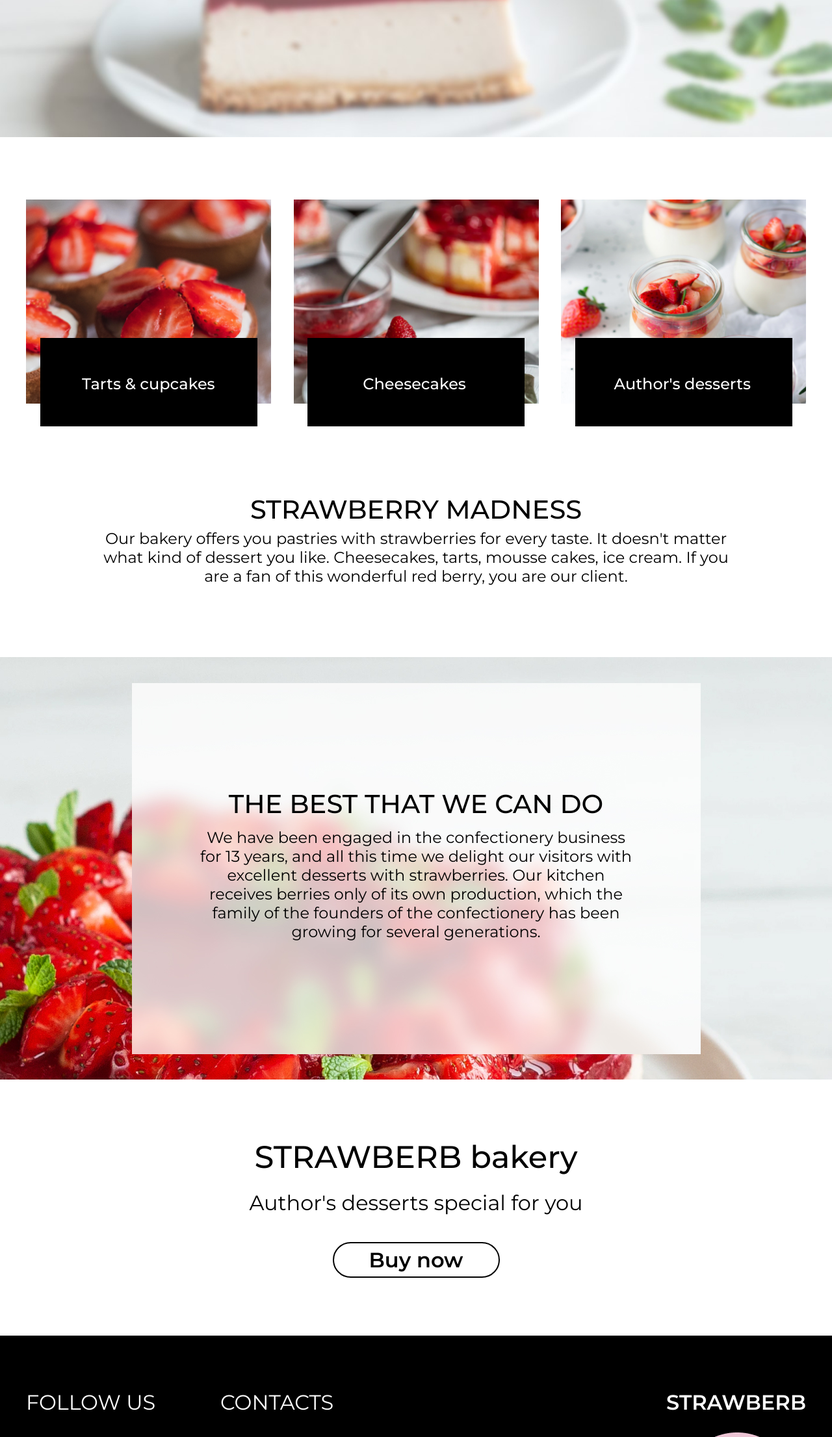
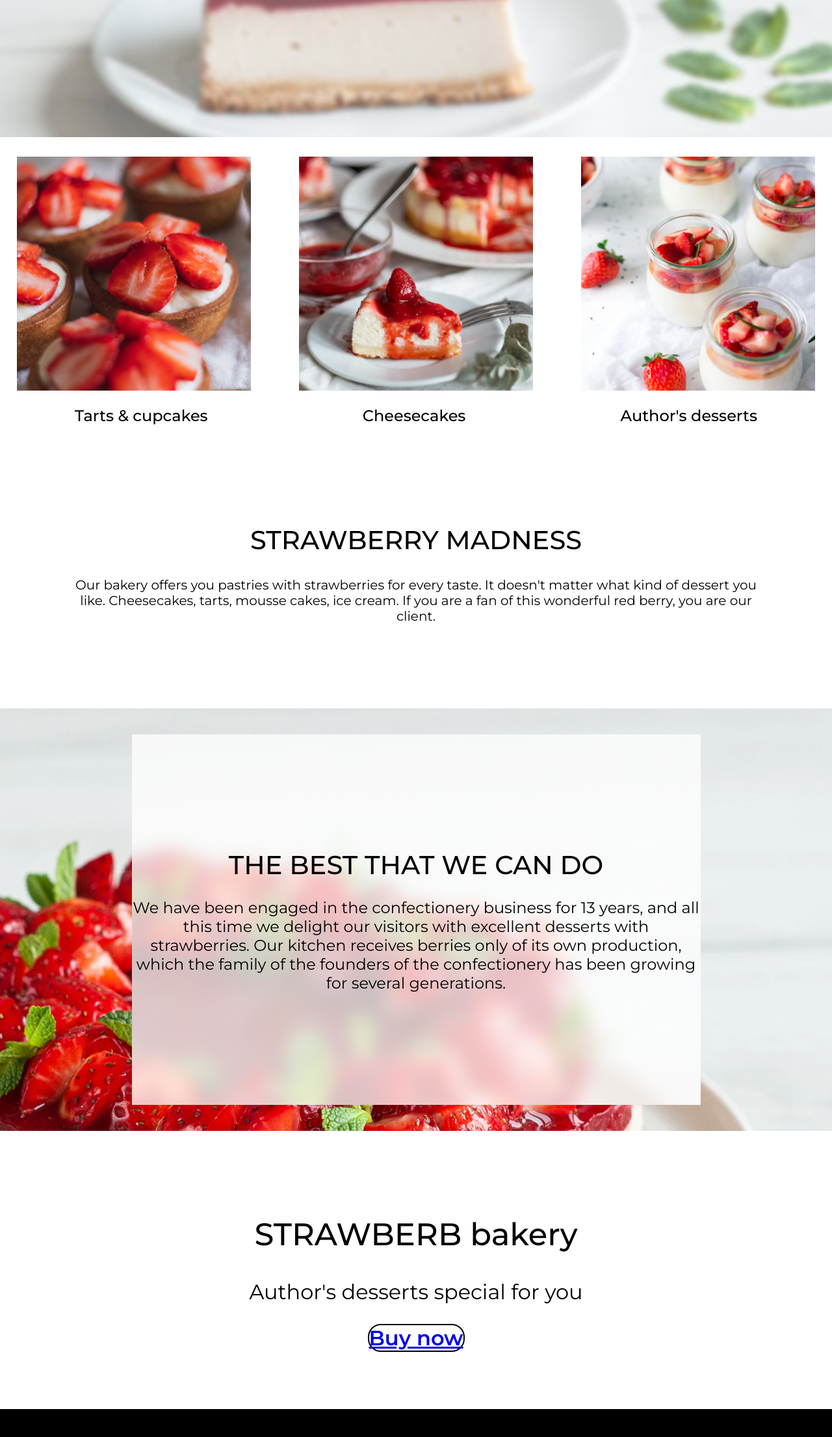
Before and after one commit to Nikdsa/art-pr, a plain HTML site: page index.html in a window 1280 px wide. Shown: the part 589-2800 px from the top of the page at 65% size. Drawn offline with Linux system fonts and the light colour scheme; files whose address does not match are found by name; a web font is replaced by a local one.

Commit message:
Add files via upload

```diff
--- a/style.css
+++ b/style.css
@@ -5,58 +5,35 @@ body {
     color: black;
     margin: 0;
 }
-
-h1,
-h2,
-h3,
-h4,
-h5,
-h6 {
-    margin: 0;
-}
-
-p {
-    margin: 0;
-}
-
-/*container*/
 .container {
     width: 100%;
-    max-width: 1200px;
+    max-width: 1440px;
     margin: 0 auto;
 }
-
-/*intro*/
 .intro {
     display: flex;
     flex-direction: column;
     justify-content: center;
     width: 100%;
     height: 100vh;
-    background: url("./img/image\ 4.jpg") center no-repeat;
+    background: url(../img/image\ 4.jpg) center no-repeat;
     background-size: cover;
 
 }
-
-/*содержимое интро*/
 .intro_title {
     font-size: 128px;
     font-family: 'Cormorant Upright', serif;
     font-weight: 600;
     text-transform: uppercase;
     text-align: center;
-    margin-bottom: 5px;
 }
-
 .intro_title_1 {
     font-size: 32px;
     font-weight: 400;
     text-transform: uppercase;
     text-align: center;
-    margin-top: 5px;
 }
-
-/*header*/
+/*Header*/
 .header {
     width: 1440px;
     height: 95px;
@@ -68,140 +45,79 @@ p {
     right: 0;
     z-index: 1000;
 }
-
-/*header logo*/
+/*strawberb header logo*/
 .header_logo {
     font-size: 32px;
+    padding-top: 30px;
     color: #fff;
     font-weight: 400;
-    padding-top: 32px;
-    padding-bottom: 33px;
 }
-
 .header_inner {
     display: flex;
     justify-content: space-between;
     align-items: center;
+    padding-bottom: 30px;
 }
-
-/*menu buttons*/
 .nav {
-    padding-top: 47px;
-    padding-bottom: 28px;
     font-size: 16px;
     font-weight: 400;
+    padding-top: 45px;
 }
-
 .menu {
     vertical-align: top;
-    margin-left: 67px;
+    margin: 0 30px;
     color: #fff;
     text-decoration: none;
 }
-
-.menu:hover {
-    color: red;
-    text-decoration: underline;
-}
-
-/*2й блок*/
 .section {
-    padding-top: 96px;
+    padding-top: 30px;
     padding-bottom: 110px;
     background-color: #ffffff;
 }
-
-/*заголовки к картинкам*/
 .section_header {
-    position: absolute;
-    bottom: 16px;
-    left: 86px;
-    z-index: 1;
     width: 100%;
-    max-width: 1029px;
+    max-width: 1050px;
     font-size: 24px;
     font-weight: 500;
     margin: 0 auto;
     display: flex;
     justify-content: space-between;
-    color: #fff;
 }
-
-/*картиночьки*/
-.cookie_header {
-    position: relative;
+.cookies {
+    display:flex;
+    justify-content: space-between;
+    padding-inline: 26px;
 }
-
-.cookies {
-    display: flex;
-    flex-wrap: nowrap;
-    justify-content: space-between;
+.cookie {
+    width: 360px;
+    height: 360px;
 }
-
-.cookie {
-    width: 377px;
-    height: 314px;
-}
-
 .z1 {
-    background: url("./img/Rectangle\ 13.jpg") no-repeat;
+    background: url("../legalizenuclearbombs/img/Rectangle\ 13.jpg") no-repeat;
     background-size: cover;
 }
-
 .z2 {
-    background: url("./img/Rectangle\ 14.jpg") no-repeat;
+    background: url("../legalizenuclearbombs/img/Rectangle\ 14.jpg") no-repeat;
     background-size: cover;
 }
-
 .z3 {
-    background: url("./img/Rectangle\ 12.jpg") no-repeat;
+    background: url("../legalizenuclearbombs/img/Rectangle\ 12.jpg") no-repeat;
     background-size: cover;
 }
-
-.rectangles {
-    position: absolute;
-    bottom: -35px;
-    left: 21px;
-    right: 21px;
-    max-width: 100%;
-    width: 1157px;
-    margin: 0 auto;
-    display: flex;
-    flex-wrap: nowrap;
-    justify-content: space-between;
-}
-
-.rectangle {
-    width: 334px;
-    height: 136px;
-    background-color: #000;
-}
-
-.rectangle:hover {
-    cursor: pointer;
-    transform: scale(1.05);
-    background-color: red;
-    transition: 0.3s ease-out;
-}
-
-/*подпись под картинками*/
 .description {
-    width: 966px;
-    margin: 0 auto;
-    font-size: 24px;
+    width: 100%;
+    max-width: 1070px;
+    margin: 0 auto 12px;
+    font-size: 20px;
     font-weight: 400;
     text-align: center;
-    padding-top: 138px;
+    padding-top: 95px;
 
 }
-
 .sub_description {
     font-size: 40px;
     font-weight: 500;
-    margin-bottom: 6px;
 }
-
-/*третий блок*/
 .aboutus {
     display: flex;
     flex-direction: column;
@@ -209,42 +125,27 @@ p {
     align-items: center;
     width: 100%;
     height: 650px;
-    background: url("./img/Mask\ group.jpg") no-repeat;
+    background: url("../legalizenuclearbombs/img/Mask\ group.jpg") no-repeat;
     background-size: cover;
 }
-
 .container_01 {
     display: flex;
     flex-direction: column;
     justify-content: center;
     width: 875px;
-    height: 571px;
-    background: url("./img/Group\ 3.jpg") no-repeat;
+    height: 570px;
+    background: url("../legalizenuclearbombs/img/Group\ 3.jpg") no-repeat;
     background-size: cover;
     text-align: center;
 }
-
-.innertext {
-    padding-top: 165px;
-    width: 100%;
-    max-width: 676px;
-    margin: 0 auto;
-    text-align: center;
-    padding-bottom: 177px;
-}
-
 .aboutus_title {
     font-size: 40px;
     font-weight: 500;
     text-transform: uppercase;
-    margin-bottom: 13px;
 }
-
-/*4й блок*/
 .section_2 {
     background-color: #ffffff;
 }
-
 .description_2 {
     width: 100%;
     max-width: 530px;
@@ -253,137 +154,54 @@ p {
     font-weight: 400;
     text-align: center;
     padding-top: 90px;
-    padding-bottom: 89px;
+    padding-bottom: 90px;
 }
-
 .sub_description_2 {
     font-size: 48px;
     font-weight: 500;
-    margin-bottom: 22px;
 }
-
-.ssub {
-    margin-bottom: 41px;
+.button {
+    margin: 0 auto;
+    font-weight: 600;
+    border: 2px solid black;
+    border-radius: 20px;
+    width: 300px;
 }
-
-.button {
-    display: inline-block;
-    vertical-align: top;
-    padding: 6px 54px;
-    font-size: 32px;
-    font-weight: 600;
-    border-radius: 30px;
-    border: 2px solid #000;
-    color: black;
-    text-decoration: none;
-    cursor: pointer;
-}
-
-.button:hover {
-    background-color: #ff0000;
-    background: #ff0000;
-    color: #ffffff;
-}
-
-/*футер*/
 .section_3 {
+    padding-top: 80px;
     background-color: #000000;
     width: 100%;
     height: 500px;
 }
-
-.footer_inner {
-    padding-top: 83px;
-    position: relative;
-    padding-bottom: 82px;
-}
-
 .footer_title {
-    position: absolute;
-    z-index: 1;
+    margin: 80px;
     color: white;
-    display: flex;
-    font-size: 32px;
+    display: inline;
     font-weight: 400;
 }
-
-.footer_title11 {
-    position: absolute;
-    left: 299px;
-    z-index: 1;
+.footer_title1 {
+margin: 80px;
     color: white;
-    display: flex;
-    font-size: 32px;
     font-weight: 400;
+    display: inline;
+    justify-content: flex-end;
 }
-
-.footer_title1 {
-    position: absolute;
-    right: 0;
-    color: white;
-    font-size: 32px;
-    font-weight: 600;
-    right: 0;
+.footerblocks {
+    display:flex;
 }
-
-.footerblocks {
-    display: flex;
-    font-size: 20px;
-    font-weight: 400;
-}
-
 .footer_description {
     color: white;
-    position: absolute;
-    margin-top: 78px;
-    line-height: 2;
+    margin: 80px;
 }
-
-.footer_description1 {
-    color: white;
-    position: absolute;
-    left: 299px;
-    margin-top: 78px;
-    line-height: 1.5;
-}
-
 .footer_description2 {
     color: white;
-    position: absolute;
-    left: 299px;
-    margin-top: 171px;
-    line-height: 1.5;
 }
-
-.footer_description3 {
-    color: #fff;
-    font-size: 16px;
-    font-weight: 400;
-    position: absolute;
-    margin-top: 315px;
+.ava {
+position: relative;
+top: 148px;
+right: 151px;
+width: 178px;
+height: 178px;
+background: url(../legalizenuclearbombs/img/lewis-fagg-CE1yaljvkb0-unsplash.jpg);
+border-radius: 178px;
 }
-
-.footer_description4 {
-    color: #fff;
-    font-size: 20px;
-    font-weight: 400;
-    position: absolute;
-    right: 17px;
-    margin-top: 279px;
-}
-
-.ava {
-    position: absolute;
-    right: 17px;
-    margin-top: 66px;
-    width: 178px;
-    height: 178px;
-    background: url(./img/Ellipse1.jpg);
-}
-
-.ava:hover {
-    cursor: pointer;
-    background-color: #000;
-    opacity: 70%;
-    transform: scale(1.05);
-}
```
